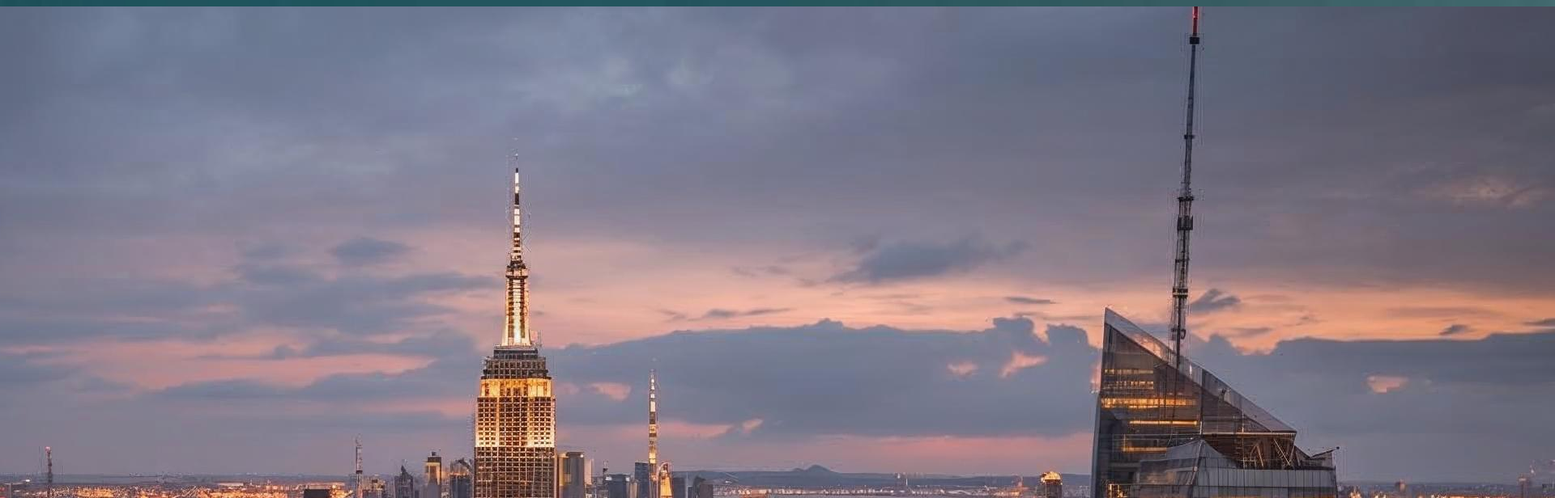
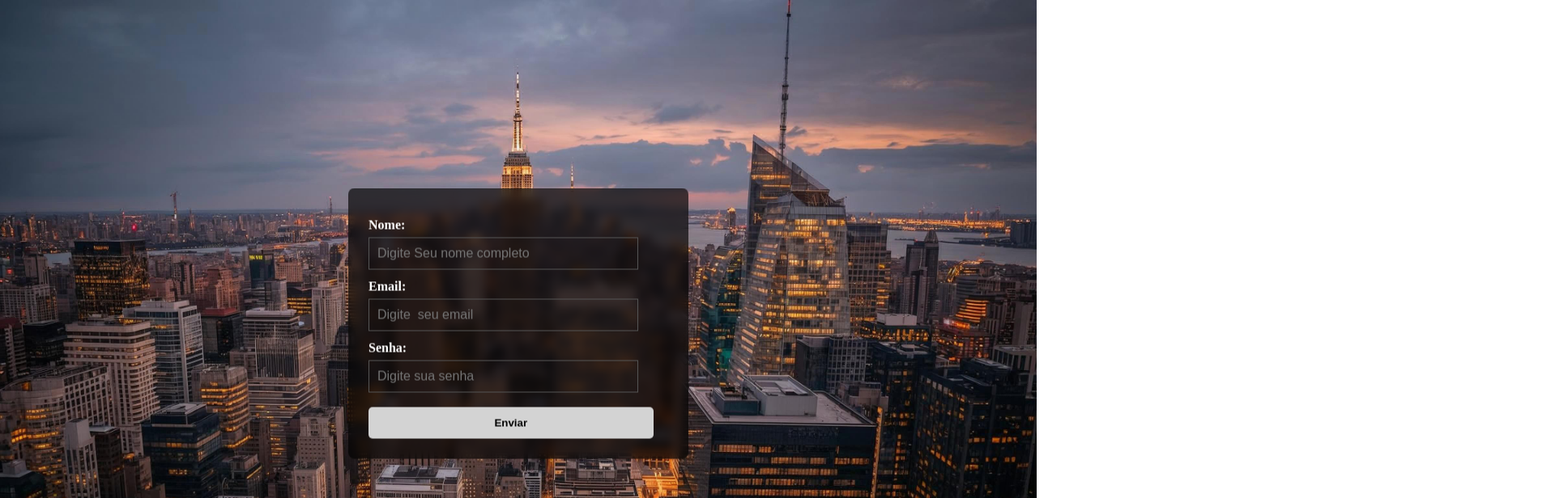
Before and after one commit to Joao-vitorSantos08/formulario-react, a React (Vite) app: page / in a window 1280 px wide. Shown: the top 616 px of the page at 81% size, 1920 px wide, since content can reach past the window. Built offline with nearby package versions, Linux system fonts and the light colour scheme.

Commit message:
style: update page visual to a new design

```diff
--- a/src/style.css
+++ b/src/style.css
@@ -1,19 +1,21 @@
-body {
-    background-image: url("./assets/image/imagem.jpg");
-    background-repeat: no-repeat;
-    background-size: cover;
-    color: white;
-    font-family: "Courier New", monospace;
-    text-align: center;
-    min-height: 100vh;
-    display: flex;
-    justify-content: center;
-    align-items: center;
+* {
+    margin: 0;
+    border: 0;
+    padding: 0;
+    box-sizing: border-box;
 }
 
+img {
+    position: absolute;
+    width: 100%;
+    height: 100%;
+}
 
 form {
-
+    position: absolute;
+    top: 50%;
+    transform: translate(-50%, -50%);
+    left: 50%;
     width: 420px;
     padding: 25px;
     background: rgba(0, 0, 0, 0.65);
@@ -28,7 +30,7 @@ label {
     margin-top: 12px;
     font-size: 16px;
     font-weight: bold;
-    text-align: left;
+    color: white;
 }
 
 
@@ -37,9 +39,15 @@ input {
     padding: 10px;
     font-size: 16px;
     margin-top: 6px;
-    background: transparent;
     border: 1px solid #555;
     color: #fff;
+    background-color: transparent;
+
+}
+
+input:-webkit-autofill {
+    transition: background-color 5000s ease-in-out 0s;
+    -webkit-text-fill-color: #fff !important;
 }
 
 
@@ -61,3 +69,12 @@ button:hover {
     color: #000;
 
 }
+
+
+.mensagem {
+    color: white;
+    position: absolute;
+    top: 70%;
+    transform: translate(-50%, -50%);
+    left: 50%;
+}
```
